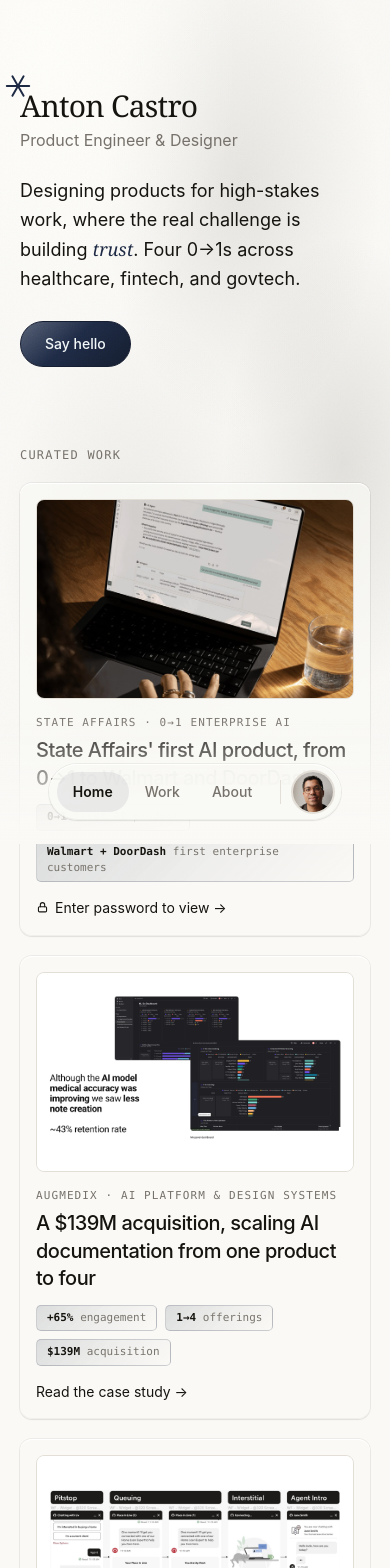
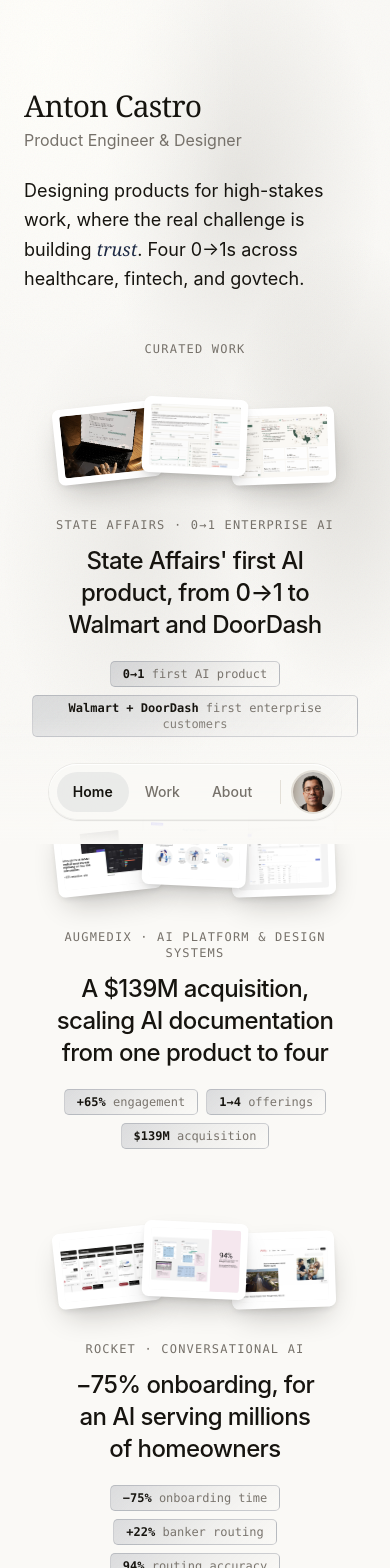
Before and after one commit to acaspx/portfolio-chops, a Next.js app: page / in a window 390 px wide. Shown: the top 1568 px of the page. Built offline with nearby package versions, Linux system fonts and the light colour scheme.

Commit message:
Consolidate to one responsive layout, retire MobileHome
Sticker stacks scale with the viewport, so the separate mobile home is no
longer needed and the two layouts can't drift apart.

```diff
--- a/app/page.tsx
+++ b/app/page.tsx
@@ -3,23 +3,20 @@ import WorkCard from "@/components/WorkCard";
 import Reveal from "@/components/Reveal";
 import SideProjects from "@/components/SideProjects";
 import Experience from "@/components/Experience";
-import MobileHome from "@/components/MobileHome";
 import EnjoyBubbles from "@/components/EnjoyBubbles";
 import { works } from "@/content/works";
 
+/**
+ * One responsive layout at every width. The separate mobile home was retired
+ * so the two can't drift: the hero stacks below lg, HeroLoop hides itself
+ * there, and the sticker stacks scale down with the viewport.
+ */
 export default function Home() {
   return (
     <>
       {/* Soft gradient + grain backdrop, landing only */}
       <div aria-hidden className="bg-landing pointer-events-none fixed inset-0 -z-10" />
 
-      {/* Mobile-only layout */}
-      <div className="md:hidden">
-        <MobileHome />
-      </div>
-
-      {/* Desktop layout (unchanged) */}
-      <div className="hidden md:block">
       <Hero />
 
       <section id="work" aria-label="Curated work" className="mx-auto max-w-5xl px-6 pb-12">
@@ -41,7 +38,6 @@ export default function Home() {
       <Experience />
 
       <EnjoyBubbles />
-      </div>
     </>
   );
 }
--- a/components/Hero.tsx
+++ b/components/Hero.tsx
@@ -13,7 +13,7 @@ export default function Hero() {
   });
 
   return (
-    <section className="mx-auto max-w-5xl px-6 pt-20 pb-16 sm:pt-28">
+    <section className="mx-auto max-w-5xl px-6 pb-12 pt-14 sm:pb-16 sm:pt-24 lg:pt-28">
       <div className="lg:grid lg:grid-cols-[minmax(0,1fr)_400px] lg:items-center lg:gap-12">
         <div>
           <motion.div {...fade(0)}>
--- a/components/HeroLede.tsx
+++ b/components/HeroLede.tsx
@@ -11,7 +11,7 @@ import { motion, useReducedMotion } from "motion/react";
 const EASE = [0.22, 1, 0.36, 1] as const;
 
 export default function HeroLede({
-  leadClassName = "mt-10 max-w-lg text-lg sm:text-xl leading-relaxed text-balance",
+  leadClassName = "mt-6 max-w-lg text-lg leading-relaxed text-balance sm:mt-10 sm:text-xl",
 }: {
   leadClassName?: string;
 }) {
--- a/components/MobileHome.tsx
+++ /dev/null
@@ -1,180 +0,0 @@
-import Link from "next/link";
-import AsteriskMark from "@/components/AsteriskMark";
-import CaseGateLink from "@/components/CaseGateLink";
-import HeroLede from "@/components/HeroLede";
-import AppStoreBadge from "@/components/AppStoreBadge";
-import EnjoyBubbles from "@/components/EnjoyBubbles";
-import Experience from "@/components/Experience";
-import { works } from "@/content/works";
-import type { Work } from "@/components/WorkCard";
-
-const SUBSTACK =
-  "https://substack.com/@acdesignpx?r=1ou43l&utm_medium=ios&utm_source=stories&shareImageVariant=blur";
-
-/** Compact, tap-to-open case card tuned for a single phone column. */
-function MobileCard({ w }: { w: Work }) {
-  const cover = w.images?.[0];
-  return (
-    <CaseGateLink
-      href={`/work/${w.slug}`}
-      locked={w.locked}
-      ariaLabel={
-        w.locked
-          ? `Unlock the ${w.company} case study`
-          : `Read the ${w.company} case study`
-      }
-      className="group block w-full text-left rounded-2xl bg-paper/70 p-4 emboss emboss-hover"
-    >
-      {cover && (
-        <div className="mb-4 overflow-hidden rounded-lg border border-line bg-ink/[0.03]">
-          {/* eslint-disable-next-line @next/next/no-img-element */}
-          <img
-            src={`/work/${cover.file}`}
-            alt={cover.alt}
-            loading="lazy"
-            className="aspect-[16/10] w-full object-cover object-top"
-          />
-        </div>
-      )}
-      <p className="font-mono text-[11px] uppercase tracking-widest text-muted">
-        {w.company} · {w.tags}
-      </p>
-      <h3 className="mt-1.5 text-xl font-medium leading-snug tracking-tight">{w.title}</h3>
-      {w.metrics && (
-        <ul className="mt-3 flex flex-wrap gap-2">
-          {w.metrics.map((m) => (
-            <li
-              key={m.label}
-              className="chip-soft rounded-md border border-accent/20 px-2.5 py-1 font-mono text-[11px]"
-            >
-              <strong className="font-semibold">{m.value}</strong>{" "}
-              <span className="text-muted">{m.label}</span>
-            </li>
-          ))}
-        </ul>
-      )}
-      <span className="link-line mt-4 inline-flex items-center gap-1.5 text-sm">
-        {w.locked && (
-          <svg viewBox="0 0 24 24" width="13" height="13" fill="none" stroke="currentColor" strokeWidth="2" aria-hidden>
-            <rect x="4.5" y="10.5" width="15" height="9.5" rx="2" />
-            <path d="M8 10.5V7a4 4 0 0 1 8 0v3.5" strokeLinecap="round" />
-          </svg>
-        )}
-        {w.locked ? "Enter password to view →" : "Read the case study →"}
-      </span>
-    </CaseGateLink>
-  );
-}
-
-/**
- * Mobile-only home: a single scrolling column adapting the strongest patterns
- * from a great mobile portfolio (punchy hero + clear CTAs, outcome-led cards,
- * a featured build, a writing teaser) in Anton's own identity. Rendered only
- * below md; the desktop layout is untouched.
- */
-export default function MobileHome() {
-  return (
-    <>
-      <div className="px-5">
-      {/* Hero */}
-      <section className="pb-10 pt-14">
-        <div className="relative inline-block">
-          <AsteriskMark className="absolute -left-4 -top-4 h-7 w-7 text-accent" />
-          <h1
-            className="font-serif text-3xl tracking-tight"
-            style={{ fontVariationSettings: "'opsz' 88, 'wght' 500, 'SOFT' 0, 'WONK' 0" }}
-          >
-            Anton Castro
-          </h1>
-        </div>
-        <p className="mt-1 text-muted">Product Engineer & Designer</p>
-        <HeroLede leadClassName="mt-6 text-lg leading-relaxed text-balance" />
-        <div className="mt-7 flex flex-wrap gap-3">
-          <a
-            href="mailto:ac.design.px@gmail.com"
-            className="rounded-full cta-metal px-6 py-3 text-sm font-medium transition-transform active:scale-[0.98]"
-          >
-            Say hello
-          </a>
-        </div>
-      </section>
-
-      {/* Selected work */}
-      <section id="mwork" className="scroll-mt-24 pt-10">
-        <h2 className="font-mono text-xs uppercase tracking-widest text-muted">Curated work</h2>
-        <div className="mt-5 space-y-5">
-          {works.map((w) => (
-            <MobileCard key={w.company} w={w} />
-          ))}
-        </div>
-      </section>
-
-      {/* Built / featured */}
-      <section className="mt-10 pt-10">
-        <h2 className="font-mono text-xs uppercase tracking-widest text-muted">Built</h2>
-        <Link
-          href="/work/custoria"
-          className="group mt-5 block rounded-2xl bg-paper/70 p-4 emboss emboss-hover"
-        >
-          <div className="mb-4 overflow-hidden rounded-lg border border-line bg-ink/[0.03]">
-            {/* eslint-disable-next-line @next/next/no-img-element */}
-            <img
-              src="/work/cu-mobile.png"
-              alt="The Custoria iOS app: AI camera scan, an identified item, and the vault"
-              loading="lazy"
-              className="aspect-[16/10] w-full object-cover object-top"
-            />
-          </div>
-          <p className="font-mono text-[11px] uppercase tracking-widest text-muted">
-            Custoria Labs · 0→1 · B2C · iOS
-          </p>
-          <h3 className="mt-1.5 text-xl font-medium leading-snug tracking-tight">
-            Founding a digital vault for what people value most
-          </h3>
-          <p className="mt-2 text-sm leading-relaxed text-muted">
-            Co-founded, designed end to end, and built the iOS app in Swift. Now on the App Store.
-          </p>
-        </Link>
-        <a
-          href="https://apps.apple.com/us/app/custoria-vault/id6777615531"
-          target="_blank"
-          rel="noopener noreferrer"
-          aria-label="Download Custoria on the App Store"
-          className="mt-4 inline-block transition-transform active:scale-[0.98]"
-        >
-          <AppStoreBadge className="h-10 w-auto" />
-        </a>
-      </section>
-
-      {/* Writing */}
-      <section className="mt-10 pt-10">
-        <h2 className="font-mono text-xs uppercase tracking-widest text-muted">Writing</h2>
-        <p className="mt-4 text-lg leading-relaxed">
-          Notes on designing AI-native products: agentic systems, trust, and design that ships in
-          code.
-        </p>
-        <a
-          href={SUBSTACK}
-          target="_blank"
-          rel="noopener noreferrer"
-          className="link-line mt-4 inline-block text-sm"
-        >
-          Read on Substack ↗
-        </a>
-      </section>
-
-      {/* About */}
-      <section className="mt-10 pt-10">
-        <h2 className="font-mono text-xs uppercase tracking-widest text-muted">About</h2>
-        <p className="mt-4 text-lg leading-relaxed">
-          U.S. Navy engineer turned designer. BFA in Human-Computer Interaction, MBA in Design
-          Strategy. I lead with the story, build momentum with working prototypes, and ship.
-        </p>
-      </section>
-
-      </div>
-      <Experience id="experience-m" />
-      <EnjoyBubbles />
-    </>
-  );
-}
--- a/components/WorkCard.tsx
+++ b/components/WorkCard.tsx
@@ -43,7 +43,9 @@ function Sticker({
       transition={{ duration: 0.45, ease: [0.22, 1, 0.36, 1] }}
       style={{ zIndex: pose.z, boxShadow: STICKER_SHADOW }}
       className={`shrink-0 rounded-[7px] bg-white p-[7px] ring-1 ring-ink/[0.06] ${
-        solo ? "w-72 lg:w-[26rem]" : "-mx-4 w-52 lg:w-[15.5rem]"
+        solo
+          ? "w-56 sm:w-72 lg:w-[26rem]"
+          : "-mx-2 w-[6.5rem] sm:-mx-3 sm:w-44 lg:-mx-4 lg:w-[15.5rem]"
       }`}
     >
       <div className="aspect-[16/11] overflow-hidden rounded-[3px] bg-ink/[0.03]">
```
Also changed, not shown: 1 other file (tests, documents, lock files or other folders). Lines whose indentation alone changed are shown as unchanged.
